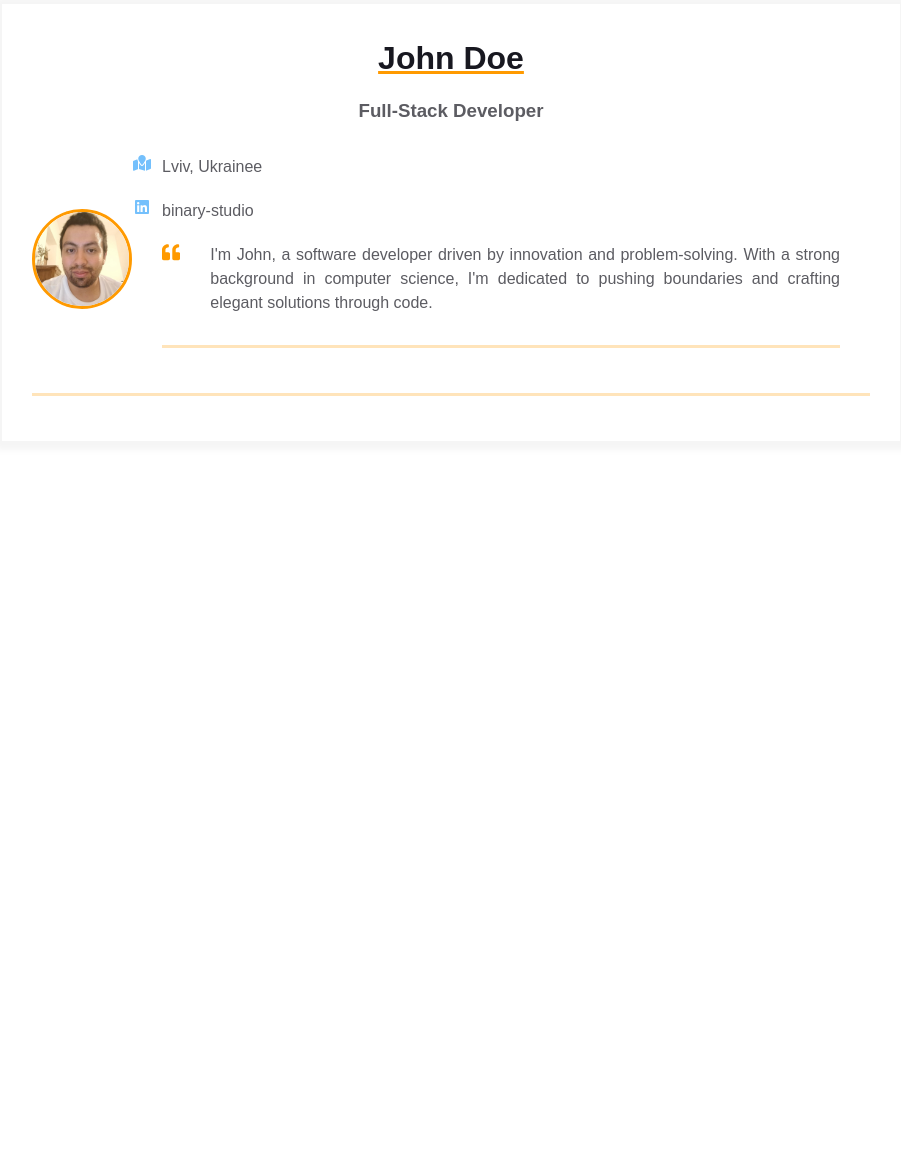
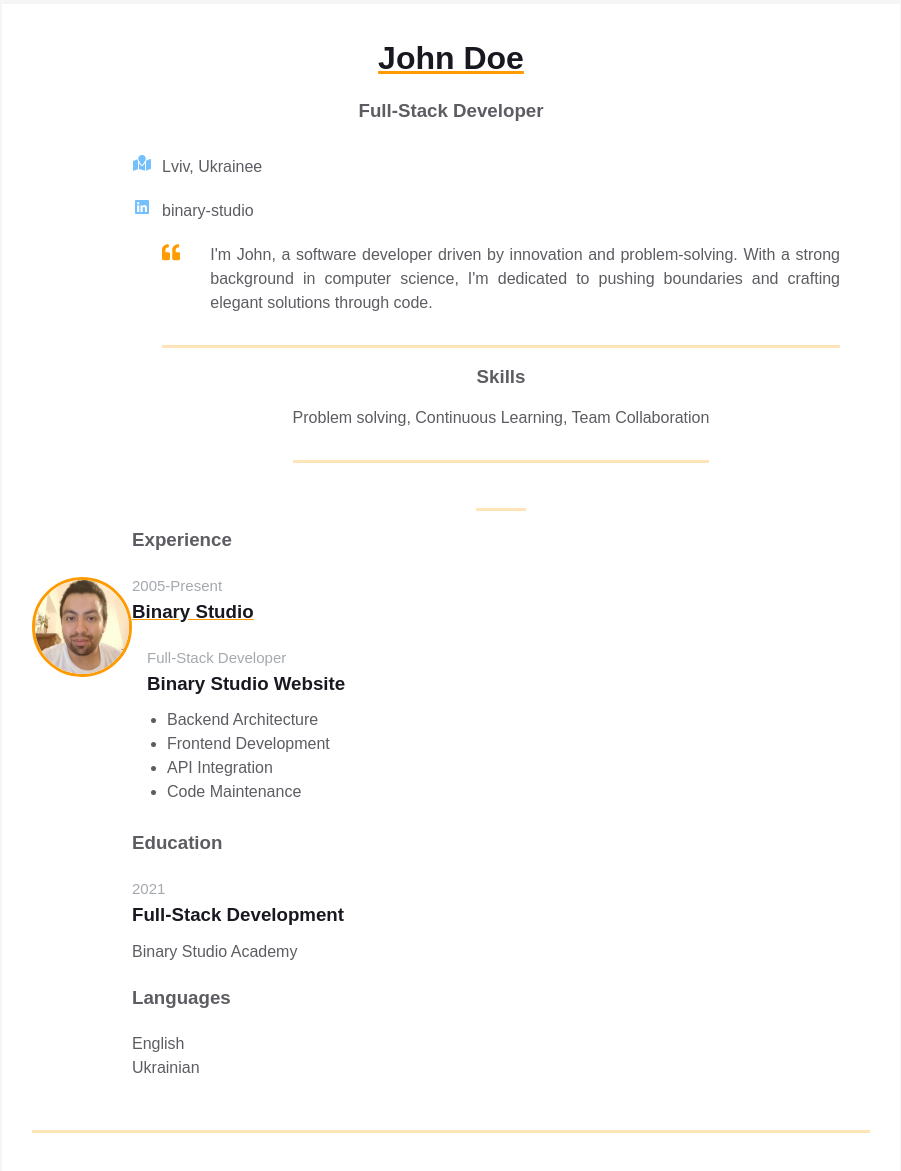
Before and after one commit to Ulimax/homepage, a plain HTML site: page index.html in a window 1280 px wide. Shown: the part 47-1218 px from the top of the page, without its empty margins (189-1090 px from the left). Before the commit the page ends 800 px from the top, so only its background shows below. Drawn offline with Linux system fonts and the light colour scheme.

Commit message:
adding experiences and skills block

```diff
--- a/index.html
+++ b/index.html
@@ -63,7 +63,65 @@
                   </div>
                 </div>
 
+                <!-- skills block-->
+                <div class="container">
+                  <div class="resume__block">
+                    <div class="skills">
+                      <h3 class="skills__header">Skills</h3>
+                      <p class="skills__text">Problem solving, Continuous Learning, Team Collaboration</p>
+                    </div>
+                  </div>
+                </div>
 
+                <!--Experience block -->
+
+                <div class="container">
+                  <div class="resume__block">
+                    <div class="main-info fh">
+                      <div class="experiences"></div>
+
+                      <div class="additional-info fv"></div>
+                    </div>
+                  </div>
+                </div>
+
+                <!-- Experiences -->
+                <h3 class="experiences__header">Experience</h3>
+                <div class="experiences__company">
+                  <div class="experiences__company-header">
+                    <span class="experiences__company-header-durability">2005-Present</span>
+                    <h3 class="experiences__company-header-name">Binary Studio</h3>
+                  </div>
+
+                  <div class="experiences__company-project">
+                    <span class="experiences__company-project-role">Full-Stack Developer</span>
+                    <h3 class="experiences__company-project-name">Binary Studio Website</h3>
+                    <ul class="experiences__company-project-responsibilities">
+                      <li>Backend Architecture</li>
+                      <li>Frontend Development</li>
+                      <li>API Integration</li>
+                      <li>Code Maintenance</li>
+                    </ul>
+                  </div>
+                </div>
+
+                <!--Additional info-->
+                <div class="additional-info fv">
+                  <div class="additional-info__education">
+                    <h3 class="additional-info__education-header">Education</h3>
+                    <div class="additional-info__education-university">
+                      <span class="additional-info__education-university-durability"> 2021 </span>
+                      <h3 class="additional-info__education-university-speciality">Full-Stack Development</h3>
+                      <p class="additional-info__education-university-name">Binary Studio Academy</p>
+                    </div>
+                  </div>
+
+                  <div class="additional-info__languages">
+                    <h3 class="additional-info__languages-header">Languages</h3>
+                    <p class="additional-info__languages-item">English</p>
+                    <p class="additional-info__languages-item">Ukrainian</p>
+                  </div>
+                </div>
 
               </div>
             </div>
```
